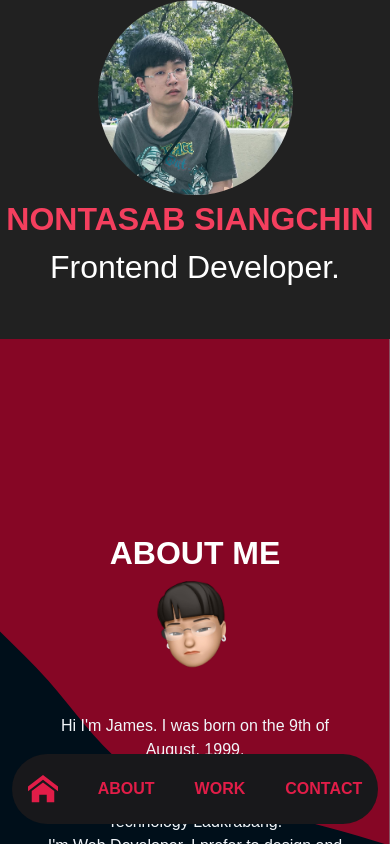
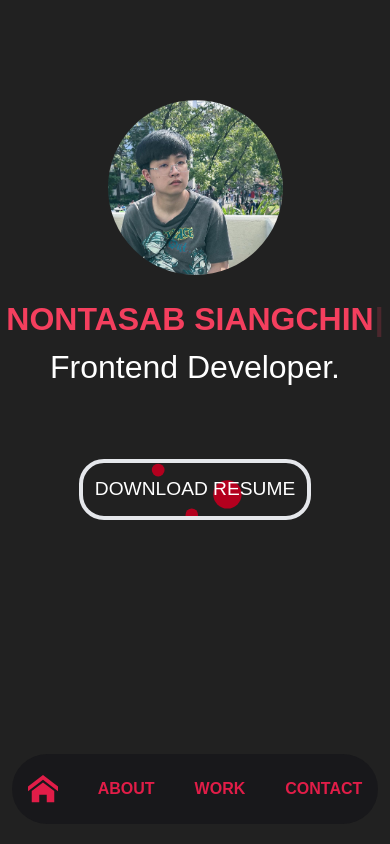
Before and after one commit to jamesmhee/portfolio, a React (Vite) app: page / in a window 390 px wide. Shown: the top 844 px of the page. Built offline with nearby package versions, Linux system fonts and the light colour scheme; a web font is replaced by a local one.

Commit message:
add information at header , and about page

```diff
--- a/src/components/Header.jsx
+++ b/src/components/Header.jsx
@@ -1,11 +1,12 @@
 import React from 'react'
 import Profile from '../assets/profile.jpg'
 import Typewriter from "typewriter-effect";
+import {Link} from 'react-router-dom'
 
 const Header = () => {
   return (
-      <div id="home" className='bg-[#212121] flex md:flex-row flex-col'>
-        <div className="grow-0 md:p-20 md:shrink md:mx-0 mx-auto text-center">
+      <div id="home" className='bg-[#212121] flex md:flex-row flex-col h-screen md:h-fit'>
+        <div className="grow-0 p-5 md:p-20 mt-20 md:mt-0 md:shrink md:mx-0 mx-auto text-center">
           <img className="rounded md:rounded-[20px] rounded-[100%] mx-auto w-2/4 md:w-auto" src={Profile} alt="profile"></img>
         </div>
         <div className='grow-0 md:w-[600px] md:shrink my-0 md:my-auto md:mx-auto font-bold text-center md:text-left text-rose-500 text-lg md:text-xl lg:text-xl'>
@@ -20,6 +21,13 @@ const Header = () => {
             <p className='text-white md:text-xl font-medium h-24 md:h-auto'>
               Frontend Developer.
             </p>
+          <div className='text-[1.2rem] my-5'>
+            <Link to="https://drive.google.com/file/d/1KKL6YsjVUaCLvF9CCqLDj6Vj00kzVJzO/view?usp=sharing" target="_blank">
+              <button className='border-4 bg-transparent hover:bg-white duration-500 shadow-xl bg-about bg-center bg-contain bg-no-repeat rounded-[25px] p-3 text-white font-normal hover:text-rose-500'>
+                  DOWNLOAD RESUME
+              </button>
+            </Link>
+          </div>
         </div>
       </div>
 
```
